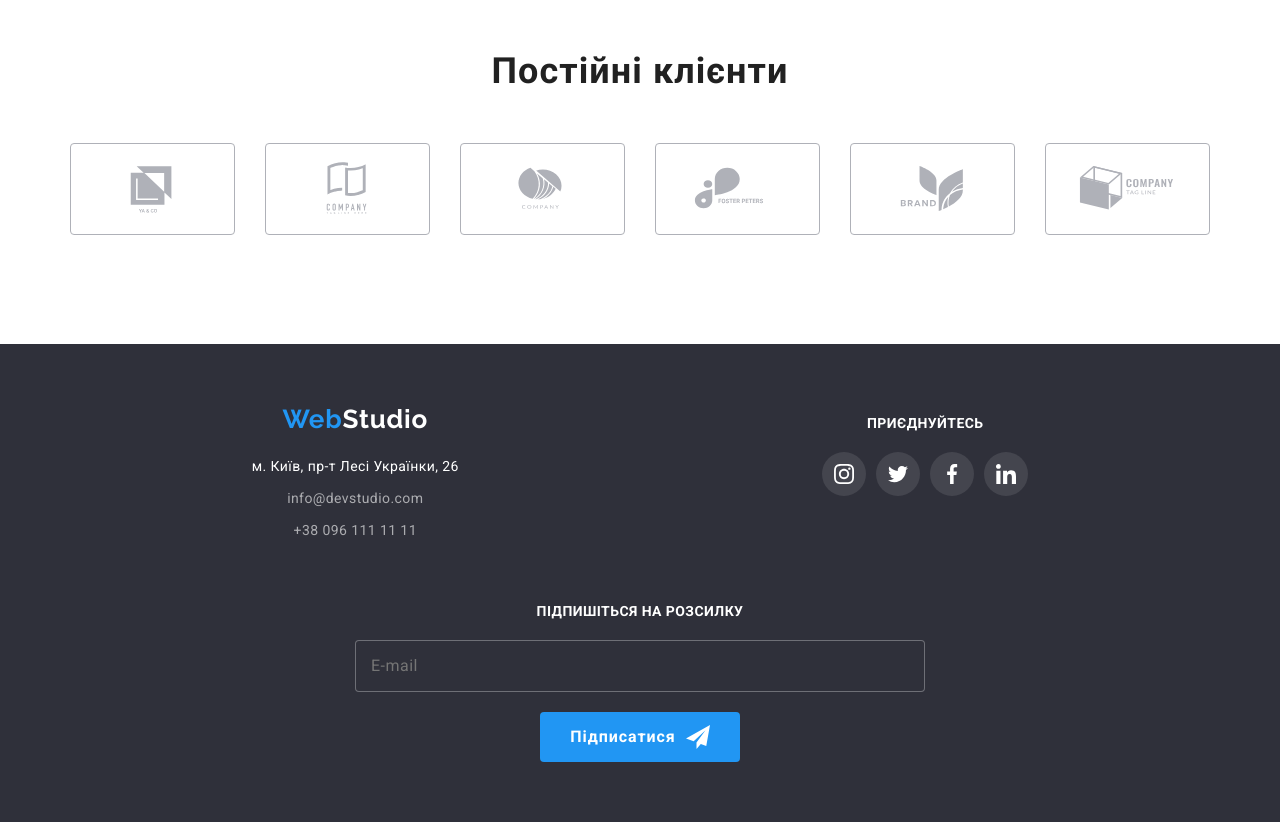
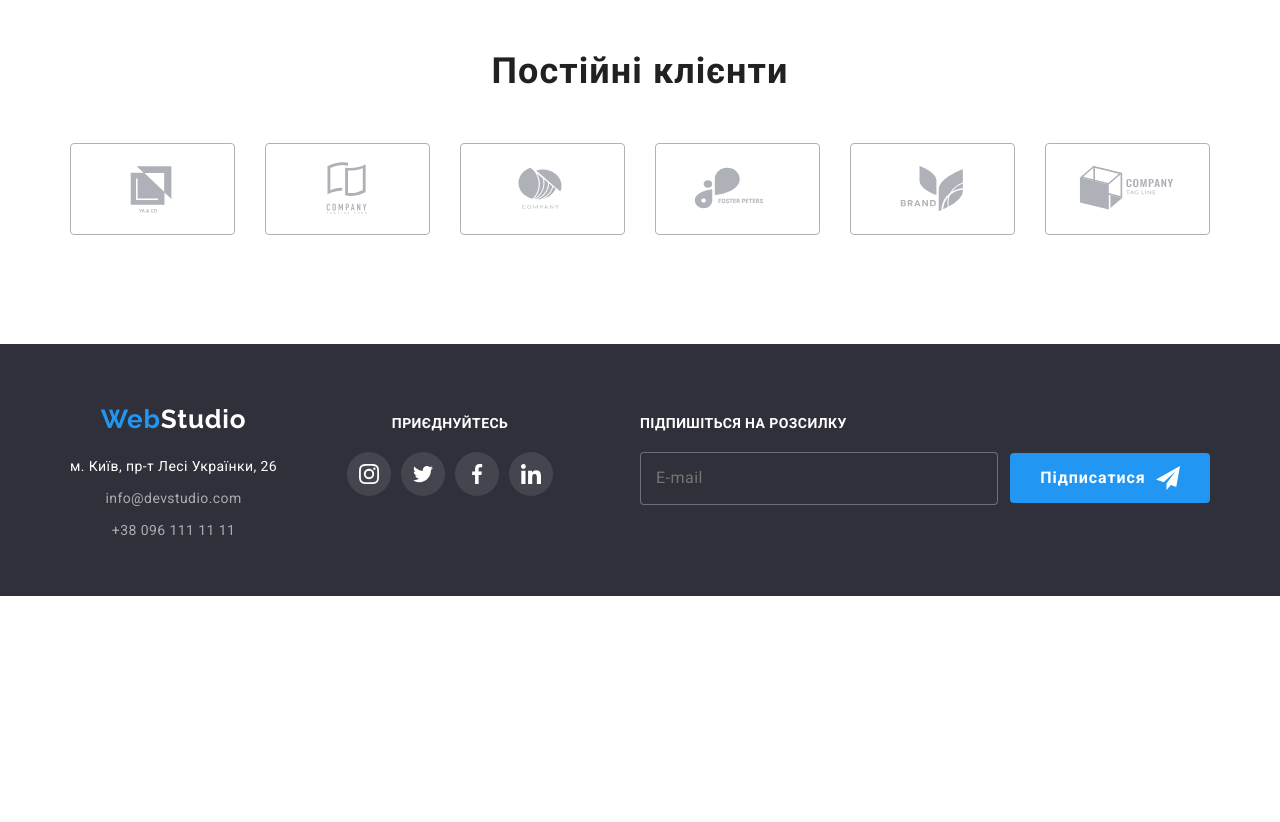
Before and after one commit to Totalinfonet/goit-markup-hw-08, a plain HTML site: page index.html in a window 1280 px wide. Shown: the part 2585-3407 px from the top of the page. After the commit the page ends 3181 px from the top, so only its background shows below. Drawn offline with nearby package versions, Linux system fonts and the light colour scheme.

Commit message:
Footer styles updated

```diff
--- a/index.html
+++ b/index.html
@@ -619,9 +619,8 @@
         </div>
         <div class="footer-subscribe">
           <form class="footer-form">
-            <p class="footer-form__title">
-              Підпишіться на розсилку
-              <span class="footer-form__box">
+            <p class="footer-form__title">Підпишіться на розсилку</p>
+            <div class="footer-form__box">
               <input
                 class="footer-form__input"
                 type="email"
@@ -634,8 +633,7 @@
                   <use href="./images/icons.svg#send"></use>
                 </svg>
               </button>
-              </span>
-            </p>
+            </div>
           </form>
         </div>
       </div>
--- a/sass/components/_footer.scss
+++ b/sass/components/_footer.scss
@@ -1,4 +1,5 @@
 .footer {
+  width: 100vw;
   padding-top: 60px;
   background-color: var(--bg-color);
   min-height: 252px;
@@ -9,6 +10,16 @@
   @media screen and (min-width: 768px) {
     display: flex;
     justify-content: space-around;
+    align-items: baseline;
+  }
+  @media screen and (min-width: 1200px) {
+    gap: 70px;
+  }
+}
+.footer > .container {
+  @media screen and (min-width: 1200px) {
+    display: flex;
+    justify-content: space-between;
     align-items: baseline;
   }
 }
@@ -110,8 +121,17 @@
 .footer-subscribe {
   margin-top: 60px;
   text-align: center;
+  @media screen and (min-width: 1200px) {
+    display: flex;
+    margin: 0;
+  }
 }
 .footer-form {
+  @media screen and (min-width: 1200px) {
+    display: flex;
+    flex-direction: column;
+    align-items: baseline;
+  }
 }
 .footer-form__title {
   font-weight: 700;
@@ -127,6 +147,12 @@
   align-items: center;
   gap: 20px;
   padding-bottom: 60px;
+  @media screen and (min-width: 1200px) {
+    flex-direction: row;
+    align-items: baseline;
+    gap: 12px;
+    padding: 0;
+  }
 }
 .footer-form__input {
   width: 100%;
@@ -144,6 +170,9 @@
   color: var(--white-opacity);
   @media screen and (min-width: 768px) {
     width: 50%;
+  }
+  @media screen and (min-width: 1200px) {
+    width: 358px;
   }
 }
 .footer-form__btn {
--- a/sass/utils/_utils.scss
+++ b/sass/utils/_utils.scss
@@ -37,9 +37,9 @@ img {
   margin-left: auto;
   margin-right: auto;
 
-  @media screen and (min-width: 480px) {
-    width: 480px;
-  }
+  // @media screen and (min-width: 480px) {
+  //   width: 480px;
+  // }
 
   @media screen and (min-width: 768px) {
     width: 768px;
```
Also changed, not shown: css/main.css, css/main.min.css, 2 other files. Lines whose indentation alone changed are shown as unchanged.
